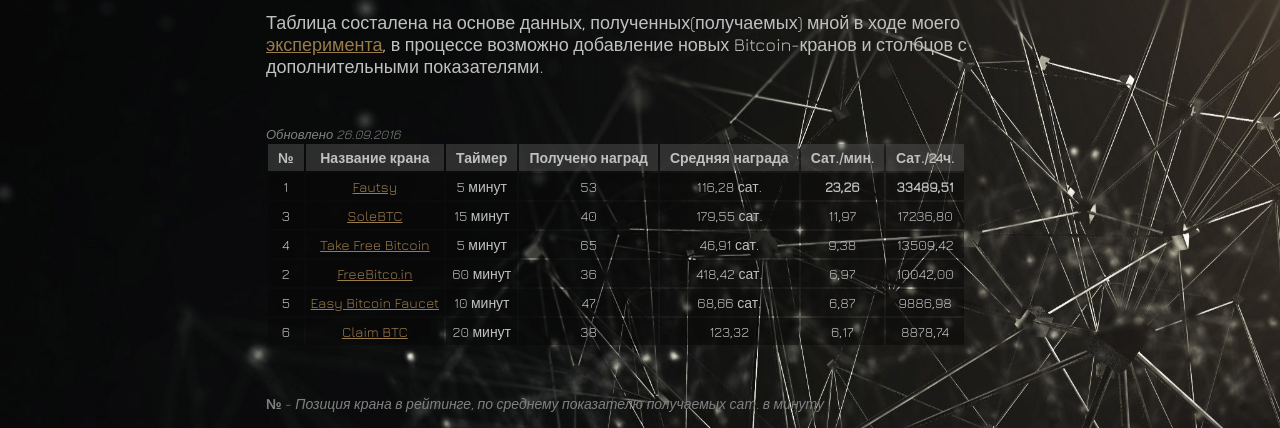
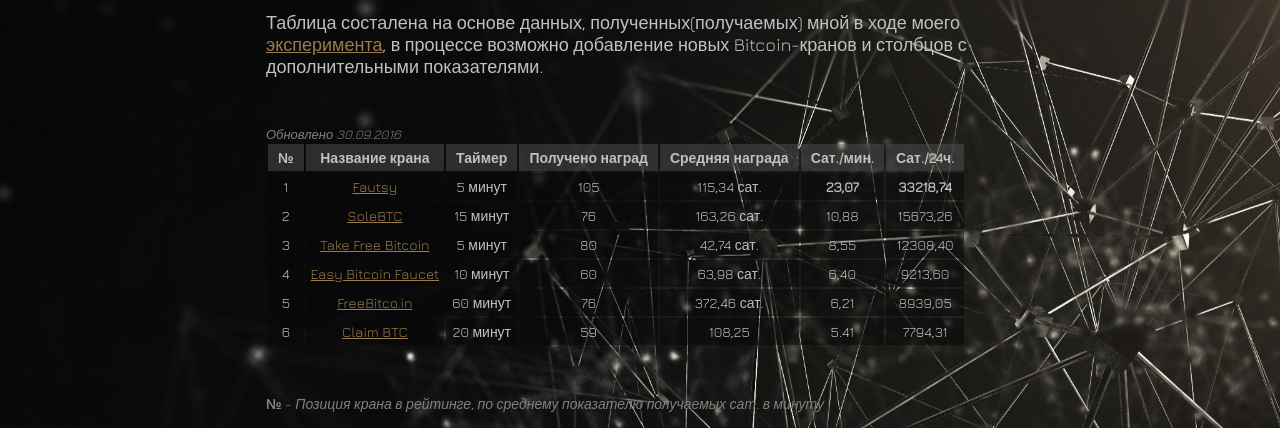
Before and after one commit to bitblog/bitblog.github.io, a Jekyll site: the page built from _posts/2016-09-23-bitcoin-faucets-rating-table.md, in a window 1280 px wide. Shown: the part 234-662 px from the top of the page. Built offline with Jekyll 4.4.1, drawn with Linux system fonts in a browser that asks for light colours; nearby versions of some CDN libraries; comment, search, counter and statistics services are not loaded.

Commit message:
обновил таблицы кранов и птц

```diff
--- a/_posts/2016-09-23-bitcoin-faucets-rating-table.md
+++ b/_posts/2016-09-23-bitcoin-faucets-rating-table.md
@@ -9,16 +9,16 @@
 Таблица состалена на основе данных, полученных(получаемых) мной в ходе моего [эксперимента](/about/),
 в процессе возможно добавление новых Bitcoin-кранов и столбцов с дополнительными показателями.
 
-<p class="date-update">Обновлено 26.09.2016</p>
+<p class="date-update">Обновлено 30.09.2016</p>
 
 №|Название крана|Таймер|Получено наград|Средняя награда|Сат./мин.|Сат./24ч.|
 :-:|:-:|:-:|:-:|:-:|:-:|:-:
-1|<a rel="nofollow" target="_blank" href="http://www.fautsy.com/?r=37G5khNvNK6WCDjW6TPK98opJBXaBfAcaU">Fautsy</a>|5 минут|53|116,28 сат.|**23,26**|**33489,51**|
-3|<a rel="nofollow" target="_blank" href="http://solebtc.com/register?referer_id=110344">SoleBTC</a>|15 минут|40|179,55 сат.|11,97|17236,80|
-4|<a rel="nofollow" target="_blank" href="http://takefreebitcoin.com/?r=c979354f58">Take Free Bitcoin</a>|5 минут|65|46,91 сат.|9,38|13509,42|
-2|<a rel="nofollow" target="_blank" href="http://freebitco.in/?r=3100894">FreeBitco.in</a>|60 минут|36|418,42 сат.|6,97|10042,00|
-5|<a rel="nofollow" target="_blank" href="http://easybitcoinfaucet.com/?r=ca64ec19ce">Easy Bitcoin Faucet</a>|10 минут|47|68,66 сат.|6,87|9886,98|
-6|<a rel="nofollow" target="_blank" href="http://claimbtc.com/?r=32ac1830f9">Claim BTC</a>|20 минут|38|123,32|6,17|8878,74|
+1|<a rel="nofollow" target="_blank" href="http://www.fautsy.com/?r=37G5khNvNK6WCDjW6TPK98opJBXaBfAcaU">Fautsy</a>|5 минут|105|115,34 сат.|**23,07**|**33218,74**|
+2|<a rel="nofollow" target="_blank" href="http://solebtc.com/register?referer_id=110344">SoleBTC</a>|15 минут|76|163,26 сат.|10,88|15673,26|
+3|<a rel="nofollow" target="_blank" href="http://takefreebitcoin.com/?r=c979354f58">Take Free Bitcoin</a>|5 минут|80|42,74 сат.|8,55|12308,40|
+4|<a rel="nofollow" target="_blank" href="http://easybitcoinfaucet.com/?r=ca64ec19ce">Easy Bitcoin Faucet</a>|10 минут|60|63,98 сат.|6,40|9213,60|
+5|<a rel="nofollow" target="_blank" href="http://freebitco.in/?r=3100894">FreeBitco.in</a>|60 минут|76|372,46 сат.|6,21|8939,05|
+6|<a rel="nofollow" target="_blank" href="http://claimbtc.com/?r=32ac1830f9">Claim BTC</a>|20 минут|59|108,25|5.41|7794,31|
 
 * **№** - *Позиция крана в рейтинге, по среднему показателю получаемых сат. в минуту*
 * **Название крана** - *Название крана и ссылка на его страницу. Открывается в новом окне/вкладке*
```
Also changed, not shown: _posts/2016-09-23-bitcoin-ptc-rating-table.md (+4 -4 lines).
